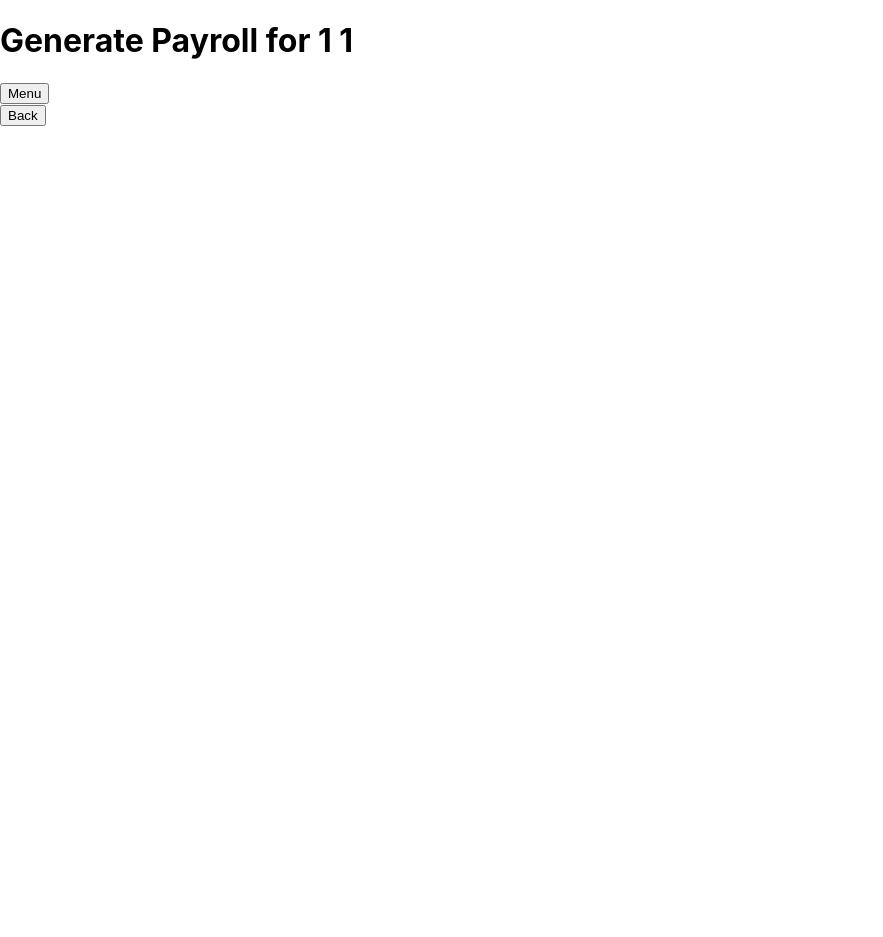
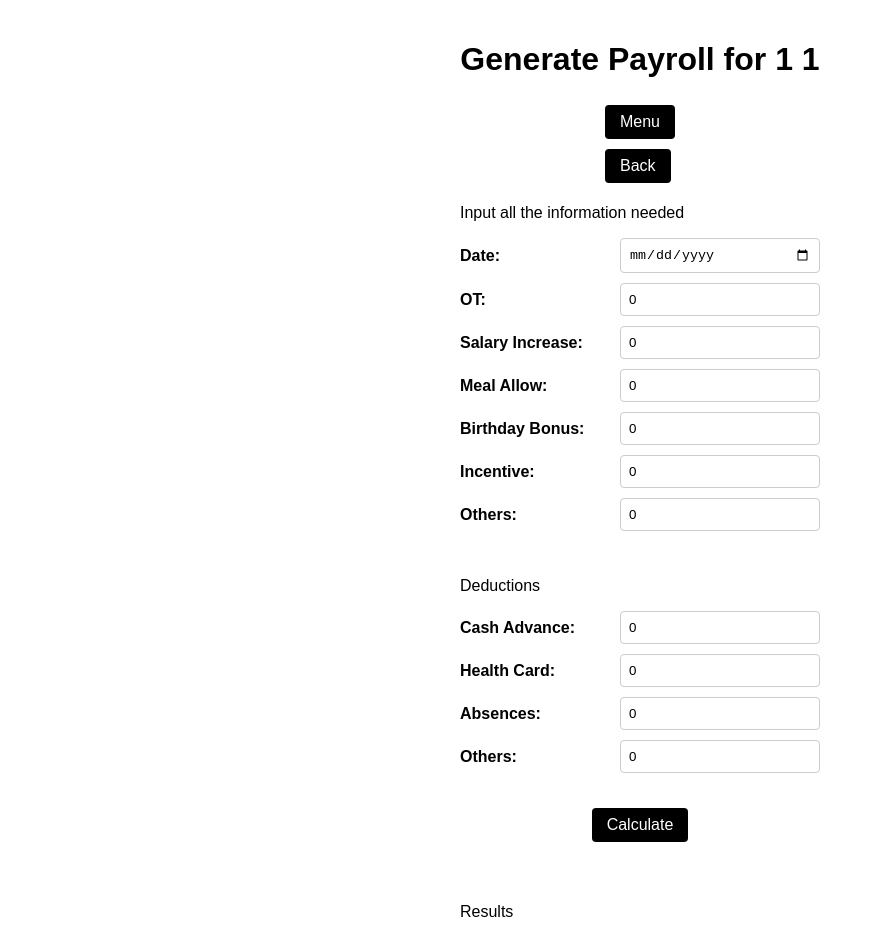
Before and after one commit to STSWENG-ledgerly/Entom-System, a React (Create React App) app in the folder React/: page /GeneratePayroll/1/1/1 in a window 1280 px wide. Shown: the top 937 px of the page, without its empty margins (0-883 px from the left). Before the commit the page ends 800 px from the top, so only its background shows below. Built offline with nearby package versions, Linux system fonts and the light colour scheme.

Commit message:
added content and styles on generatepayroll

```diff
--- /dev/null
+++ b/React/src/pages/GeneratePayroll/GeneratePayroll.css
@@ -0,0 +1,67 @@
+.container {
+    display: flex;
+    flex-direction: column;
+    align-items: center;
+    padding: 20px;
+    font-family: Arial, sans-serif;
+}
+
+.form-section {
+    width: 360px;
+    display: flex;
+    flex-direction: column;
+    margin-bottom: 20px;
+}
+
+.form-group {
+    display: flex;
+    align-items: center;
+    padding-bottom: 10px;
+}
+
+.form-group label {
+    width: 150px;
+    margin-right: 10px;
+    font-weight: bold;
+}
+
+.form-group input {
+    flex: 1;
+    padding: 8px;
+    border: 1px solid #ccc;
+    border-radius: 4px;
+}
+
+.button-container {
+    display: flex;
+    justify-content: center;
+    margin-top: 20px;
+}
+
+button {
+    padding: 8px 15px;
+    margin: 5px;
+    font-size: 16px;
+    border: none;
+    background-color: #000000;
+    color: #fff;
+    border-radius: 4px;
+    cursor: pointer;
+}
+
+button:hover {
+    background-color: #3f3f3f;
+}
+
+.result-section {
+    width: 360px;
+    display: flex;
+    flex-direction: column;
+    margin-top: 20px;
+    text-align: left;
+}
+
+.result-section label {
+    font-weight: bold;
+    margin-bottom: 5px;
+}
--- a/React/src/pages/GeneratePayroll/GeneratePayroll.js
+++ b/React/src/pages/GeneratePayroll/GeneratePayroll.js
@@ -1,17 +1,156 @@
-import React from 'react';
+import React, { useState } from 'react';
 import { useParams } from 'react-router-dom';
 import Header from '../_header/Header';
+import './GeneratePayroll.css'
 
+//Audrey
 const GeneratePayroll = () => {
-    const { id, fname, lname } = useParams();  // params passed from previous pages
+    const { id, fname, lname } = useParams();
+    //vars
+    const [payrollInfo, setPayrollInfo] = useState({
+        date: '',
+        ot: 0,
+        salaryIncrease: 0,
+        mealAllow: 0, //not sure if I read this right?
+        bdayBonus: 0,
+        incentive: 0,
+        otherPayrollInfo: 0
+    });
+    const [deductions, setDeductions] = useState({
+        cashAdvance: 0,
+        healthCard: 0,
+        absences: 0,
+        otherDeductions: 0
+    });
+    const [results, setResults] = useState({
+        payroll: 0,
+        deductions: 0,
+        total: 0
+    });
+    //change logic
+    const calculatePayroll = () => {
+        const { ot, salaryIncrease, mealAllow, bdayBonus, incentive, otherPayrollInfo } = payrollInfo;
+        const { cashAdvance, healthCard, absences, otherDeductions } = deductions;
+        const payroll_total = 0;
+        const deductions_total = 0;
+        const total = 0;
 
-    // TODO - Audrey
+        setResults({ payroll_total, deductions_total, total });
+    };
+
     return (
-      <div>
-        <h1>Generate Payroll for {fname} {lname}</h1>
-        <Header></Header>
-      </div>
+        <div className="container">
+            <h1>Generate Payroll for {fname} {lname}</h1>
+            <Header></Header>
+
+            <div className="form-section">
+                <p>Input all the information needed</p>
+                <div className="form-group">
+                    <label>Date:</label>
+                    <input
+                        type="date" value={payrollInfo.date}
+                        onChange={(e) => setPayrollInfo({ ...payrollInfo, date: e.target.value })}
+                    />
+                </div>
+                <div className="form-group">
+                    <label>OT:</label>
+                    <input
+                        type="number" value={payrollInfo.ot}
+                        onChange={(e) => setPayrollInfo({ ...payrollInfo, ot: e.target.value })}
+                    />
+                </div>
+                <div className="form-group">
+                    <label>Salary Increase:</label>
+                    <input
+                        type="number" value={payrollInfo.salaryIncrease}
+                        onChange={(e) => setPayrollInfo({ ...payrollInfo, salaryIncrease: e.target.value })}
+                    />
+                </div>
+                <div className="form-group">
+                    <label>Meal Allow:</label>
+                    <input
+                        type="number" value={payrollInfo.mealAllow}
+                        onChange={(e) => setPayrollInfo({ ...payrollInfo, mealAllow: e.target.value })}
+                    />
+                </div>
+                <div className="form-group">
+                    <label>Birthday Bonus:</label>
+                    <input
+                        type="number" value={payrollInfo.bdayBonus}
+                        onChange={(e) => setPayrollInfo({ ...payrollInfo, bdayBonus: e.target.value })}
+                    />
+                </div>
+                <div className="form-group">
+                    <label>Incentive:</label>
+                    <input
+                        type="number" value={payrollInfo.incentive}
+                        onChange={(e) => setPayrollInfo({ ...payrollInfo, incentive: e.target.value })}
+                    />
+                </div>
+                <div className="form-group">
+                    <label>Others:</label>
+                    <input
+                        type="number" value={payrollInfo.otherPayrollInfo}
+                        onChange={(e) => setPayrollInfo({ ...payrollInfo, otherPayrollInfo: e.target.value })}
+                    />
+                </div>
+            </div>
+
+            <div className="form-section">
+                <p>Deductions</p>
+                <div className="form-group">
+                    <label>Cash Advance:</label>
+                    <input
+                        type="number" value={deductions.cashAdvance}
+                        onChange={(e) => setDeductions({ ...deductions, cashAdvance: e.target.value })}
+                    />
+                </div>
+                <div className="form-group">
+                    <label>Health Card:</label>
+                    <input
+                        type="number" value={deductions.healthCard}
+                        onChange={(e) => setDeductions({ ...deductions, healthCard: e.target.value })}
+                    />
+                </div>
+                <div className="form-group">
+                    <label>Absences:</label>
+                    <input
+                        type="number" value={deductions.absences}
+                        onChange={(e) => setDeductions({ ...deductions, absences: e.target.value })}
+                    />
+                </div>
+                <div className="form-group">
+                    <label>Others:</label>
+                    <input
+                        type="number" value={deductions.otherDeductions}
+                        onChange={(e) => setDeductions({ ...deductions, otherDeductions: e.target.value })}
+                    />
+                </div>
+                <div className="button-container">
+                    <button onClick={calculatePayroll}>Calculate</button>
+                </div>
+            </div>
+
+            <div className="result-section">
+                <p>Results</p>
+                <div>
+                    <label>Payroll: </label>
+                    <span>{results.payroll_total}</span>
+                </div>
+                <div>
+                    <label>Deductions: </label>
+                    <span>{results.deductions_total}</span>
+                </div>
+                <div>
+                    <label>Total: </label>
+                    <span>{results.total}</span>
+                </div>
+                <div className="button-container">
+                    <button>Email to Employee</button>
+                </div>
+            </div>
+        </div>
     );
-  };
+};
 
 export default GeneratePayroll;
```
